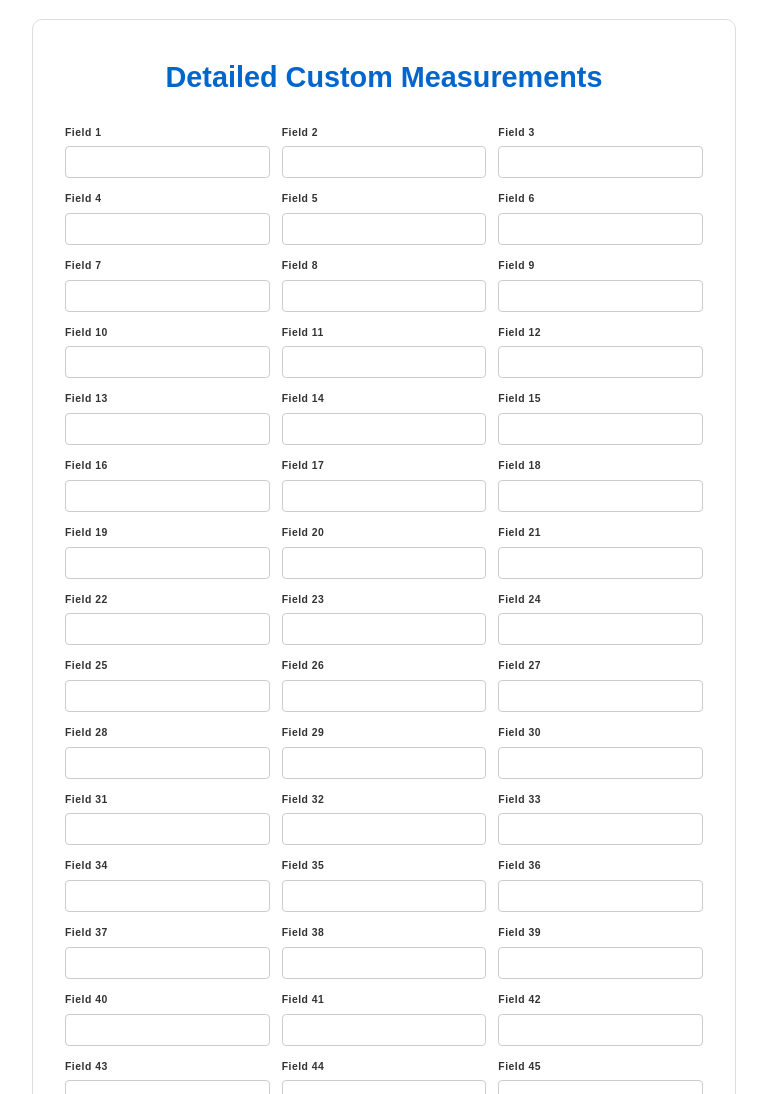
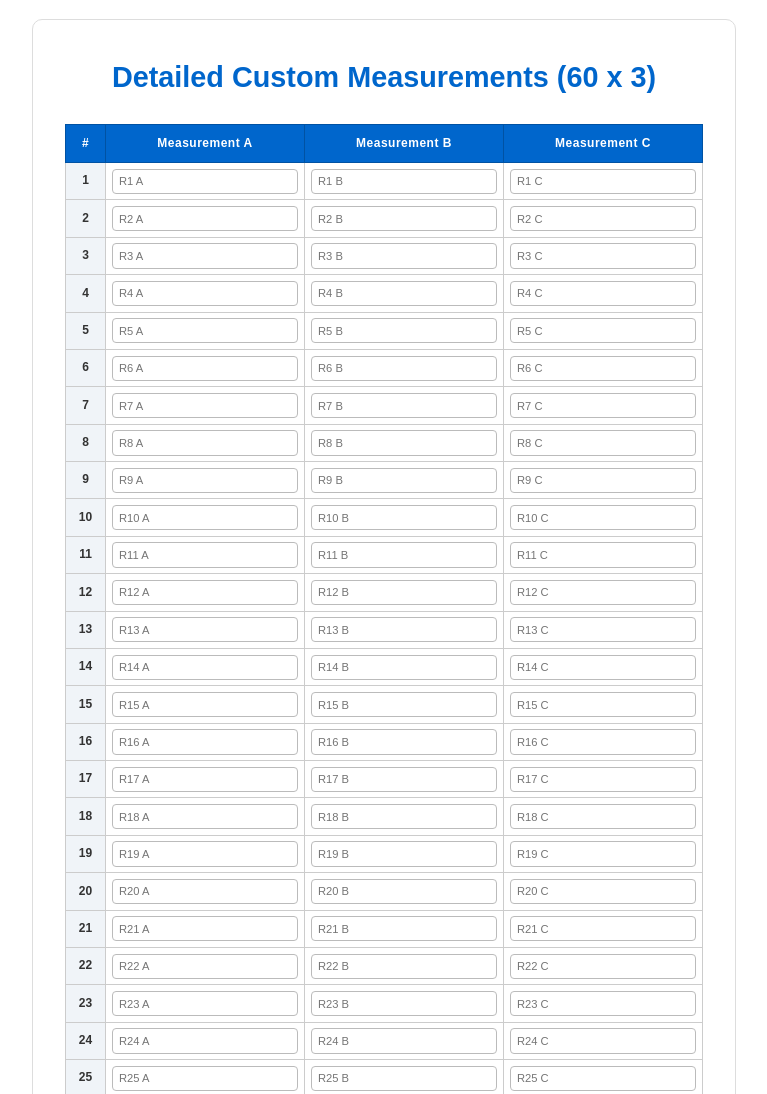
Before and after one commit to diansheng92/pool, a website: page custom-quote-form.html in a window 1280 px wide. Shown: the part 1380-2474 px from the top of the page, without its empty margins (256-1023 px from the left). Drawn offline with Linux system fonts and the light colour scheme.

Commit message:
Convert bulk measurement inputs to structured 60x3 table

```diff
--- a/custom-quote-form.html
+++ b/custom-quote-form.html
@@ -237,15 +237,22 @@
         /* Bulk measurement grid (60 lines x 3 columns = 180 fields) */
         .bulk-measurements-wrapper {margin-top:3rem;background:#fff;border:1px solid #ddd;border-radius:10px;padding:2rem;}
         .bulk-measurements-wrapper h2 {text-align:center;font-size:1.8rem;margin-bottom:1.25rem;color:#0066cc;}
-        .bulk-measurements-grid {display:grid;grid-template-columns:repeat(3,1fr);gap:0.75rem;}
-        .bulk-measurements-grid .field-group {display:flex;flex-direction:column;}
-        .bulk-measurements-grid .field-group label {font-size:0.65rem;font-weight:600;margin-bottom:0.25rem;color:#333;letter-spacing:0.5px;}
-        .bulk-measurements-grid .field-group input {padding:0.5rem 0.55rem;border:1px solid #ccc;border-radius:4px;font-size:0.75rem;}
-        .bulk-measurements-grid .field-group input:focus {outline:none;border-color:#0066cc;}
-        .bulk-submit {display:block;margin:2rem auto 0 auto;background:#0066cc;color:#fff;border:none;border-radius:6px;padding:0.9rem 2rem;font-size:1rem;font-weight:600;cursor:pointer;}
+        .bulk-measurements-table {width:100%;border-collapse:collapse;font-size:0.75rem;}
+        .bulk-measurements-table thead th {background:#0066cc;color:#fff;padding:0.5rem;border:1px solid #0052a3;font-weight:600;letter-spacing:0.5px;}
+        .bulk-measurements-table tbody td {border:1px solid #ccc;padding:0.35rem;}
+        .bulk-measurements-table tbody td.index-cell {background:#f0f4f8;font-weight:600;text-align:center;color:#333;}
+        .bulk-measurements-table input[type="text"] {width:100%;padding:0.35rem 0.4rem;border:1px solid #bbb;border-radius:4px;font-size:0.7rem;}
+        .bulk-measurements-table input[type="text"]:focus {outline:none;border-color:#0066cc;}
+        .bulk-submit {display:inline-block;margin-top:1.25rem;background:#0066cc;color:#fff;border:none;border-radius:6px;padding:0.7rem 1.5rem;font-size:0.85rem;font-weight:600;cursor:pointer;}
         .bulk-submit:hover {background:#0052a3;}
-        @media (max-width:1000px){.bulk-measurements-grid{grid-template-columns:repeat(2,1fr);} }
-        @media (max-width:640px){.bulk-measurements-grid{grid-template-columns:1fr;} }
+        @media (max-width:700px){
+            .bulk-measurements-table thead {display:none;}
+            .bulk-measurements-table, .bulk-measurements-table tbody, .bulk-measurements-table tr, .bulk-measurements-table td {display:block;width:100%;}
+            .bulk-measurements-table tr {margin-bottom:0.75rem;border:1px solid #ddd;border-radius:6px;overflow:hidden;padding:0.5rem;background:#fafafa;}
+            .bulk-measurements-table tbody td.index-cell {text-align:left;}
+            .bulk-measurements-table tbody td {border:none;padding:0.25rem 0;}
+            .bulk-measurements-table tbody td[data-label]::before {content:attr(data-label)": ";font-weight:600;color:#222;}
+        }
 
         .required {
             color: #d9534f;
@@ -413,9 +420,19 @@
 
         <!-- Bulk measurement form (always visible for detailed custom data) -->
         <div class="bulk-measurements-wrapper" id="bulk-measurements">
-            <h2>Detailed Custom Measurements</h2>
+            <h2>Detailed Custom Measurements (60 x 3)</h2>
             <form id="bulkMeasurementsForm">
-                <div id="bulkMeasurementsGrid" class="bulk-measurements-grid"></div>
+                <table class="bulk-measurements-table">
+                    <thead>
+                        <tr>
+                            <th style="width:40px;">#</th>
+                            <th>Measurement A</th>
+                            <th>Measurement B</th>
+                            <th>Measurement C</th>
+                        </tr>
+                    </thead>
+                    <tbody id="bulkMeasurementsBody"></tbody>
+                </table>
                 <button type="submit" class="bulk-submit">Submit Measurements</button>
             </form>
         </div>
@@ -501,19 +518,26 @@
         });
 
         // Dynamically generate 180 inputs (60 rows x 3 columns)
-        const grid = document.getElementById('bulkMeasurementsGrid');
-        if (grid) {
-            for (let i = 1; i <= 180; i++) {
-                const group = document.createElement('div');
-                group.className = 'field-group';
-                const label = document.createElement('label');
-                label.textContent = 'Field ' + i;
-                const input = document.createElement('input');
-                input.type = 'text';
-                input.name = 'field_' + i;
-                group.appendChild(label);
-                group.appendChild(input);
-                grid.appendChild(group);
+        // Build 60 rows * 3 columns (A,B,C)
+        const bodyEl = document.getElementById('bulkMeasurementsBody');
+        if (bodyEl) {
+            for (let r = 1; r <= 60; r++) {
+                const tr = document.createElement('tr');
+                const indexTd = document.createElement('td');
+                indexTd.className = 'index-cell';
+                indexTd.textContent = r;
+                tr.appendChild(indexTd);
+                for (let c = 1; c <= 3; c++) {
+                    const td = document.createElement('td');
+                    td.setAttribute('data-label', 'Measurement ' + (c === 1 ? 'A' : c === 2 ? 'B' : 'C'));
+                    const input = document.createElement('input');
+                    input.type = 'text';
+                    input.name = 'row' + r + '_col' + c;
+                    input.placeholder = 'R' + r + ' ' + (c === 1 ? 'A' : c === 2 ? 'B' : 'C');
+                    td.appendChild(input);
+                    tr.appendChild(td);
+                }
+                bodyEl.appendChild(tr);
             }
         }
 
@@ -524,10 +548,8 @@
                 e.preventDefault();
                 const data = new FormData(bulkForm);
                 let filled = 0;
-                for (const [k,v] of data.entries()) {
-                    if (v.trim() !== '') filled++;
-                }
-                alert('Submitted ' + filled + ' filled fields out of 180 (demo).');
+                for (const [k,v] of data.entries()) { if (v.trim() !== '') filled++; }
+                alert('Submitted ' + filled + ' filled fields out of 180 (60 rows * 3 cols) (demo).');
             });
         }
     </script>
```
